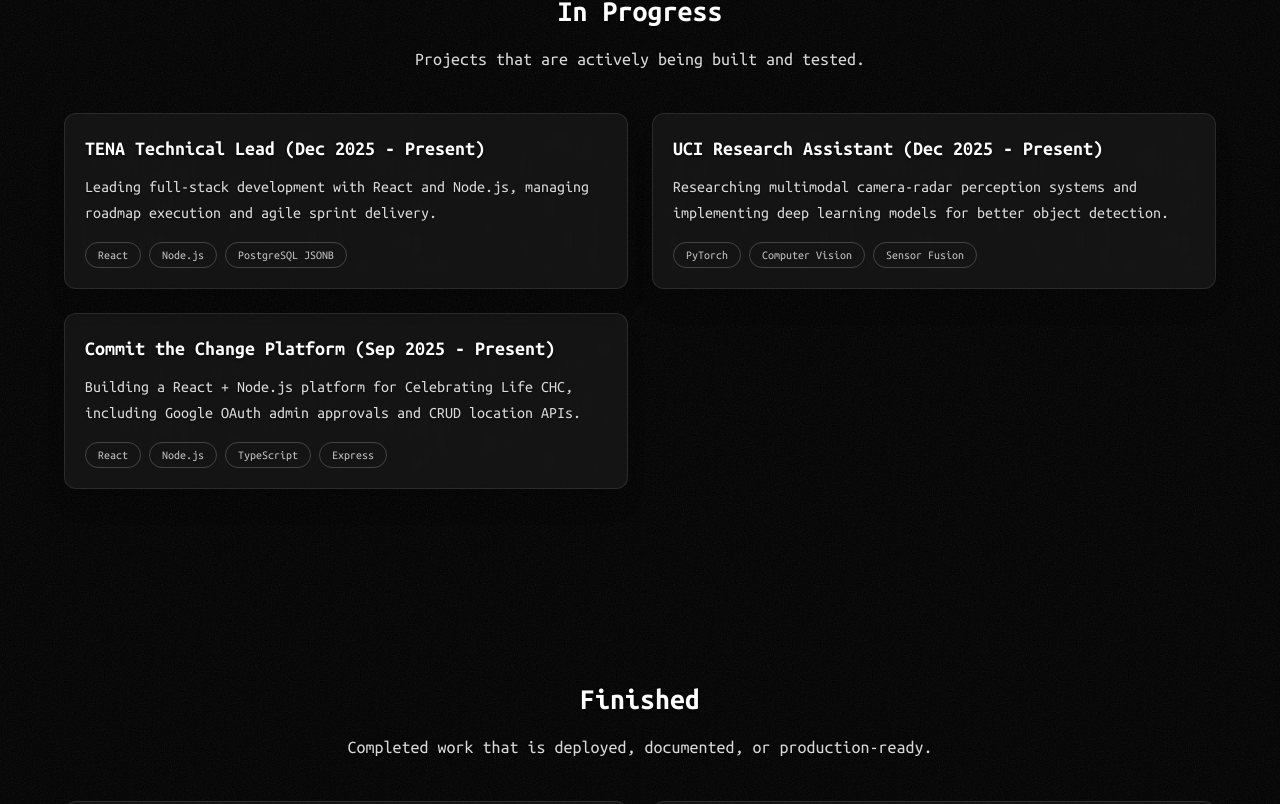
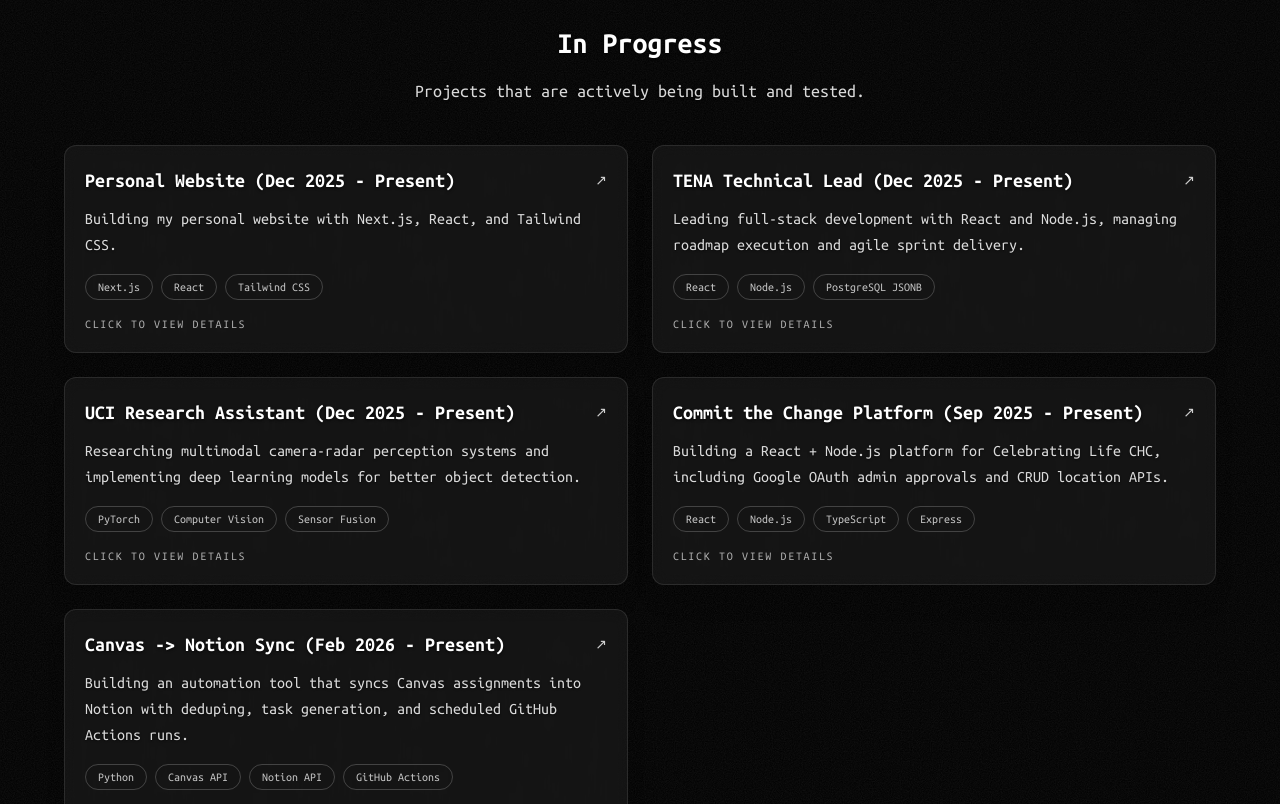
Before and after one commit to Cobby914/Personal_Website, a Next.js app: page /projects in a window 1280 px wide. Shown: the part 1456-2260 px from the top of the page. Built offline with nearby package versions, Linux system fonts and the light colour scheme.

Commit message:
Made each card have a function where if pressed becomes a modal.

```diff
--- a/components/projects/ProjectsPageContent.jsx
+++ b/components/projects/ProjectsPageContent.jsx
@@ -1,5 +1,6 @@
 "use client";
 
+import { useEffect, useState } from "react";
 import Link from "next/link";
 import AnimateOnScroll from "@/components/ui/AnimateOnScroll/AnimateOnScroll";
 import ScrambleText from "@/components/ui/ScrambleText/ScrambleText";
@@ -25,6 +26,21 @@
 
 const IN_PROGRESS_PROJECTS = [
   {
+    id: "progress-0",
+    title: "Personal Website (Dec 2025 - Present)",
+    summary:
+      "Building my personal website with Next.js, React, and Tailwind CSS.",
+    tech: ["Next.js", "React", "Tailwind CSS"],
+    details: [
+      "Developing page-level sections for About, Projects, and Hobbies with shared design patterns.",
+      "Improving UX through reveal animations, clearer content hierarchy, and responsive layouts.",
+      "Continuously updating project content, routing, and metadata as new work is completed.",
+    ],
+    resources: [
+      { label: "Live Site", href: "/", type: "Demo" },
+    ],
+  },
+  {
     id: "progress-1",
     title: "TENA Technical Lead (Dec 2025 - Present)",
     summary:
@@ -44,6 +60,30 @@
     summary:
       "Building a React + Node.js platform for Celebrating Life CHC, including Google OAuth admin approvals and CRUD location APIs.",
     tech: ["React", "Node.js", "TypeScript", "Express"],
+  },
+  {
+    id: "progress-4",
+    title: "Canvas -> Notion Sync (Feb 2026 - Present)",
+    summary:
+      "Building an automation tool that syncs Canvas assignments into Notion with deduping, task generation, and scheduled GitHub Actions runs.",
+    tech: ["Python", "Canvas API", "Notion API", "GitHub Actions"],
+    details: [
+      "Fetches upcoming Canvas assignments and syncs them to Notion while preventing duplicate entries.",
+      "Generates task tracker items with automatic priority and effort scoring based on due dates and points.",
+      "Runs automatically through GitHub Actions with secure environment-based credentials.",
+    ],
+    resources: [
+      {
+        label: "GitHub Repository",
+        href: "https://github.com/Cobby914/CanvasNotionSync",
+        type: "Repository",
+      },
+      {
+        label: "Project README",
+        href: "https://github.com/Cobby914/CanvasNotionSync#readme",
+        type: "Document",
+      },
+    ],
   },
 ];
 
@@ -78,13 +118,22 @@
   },
 ];
 
-function ProjectCard({ project, stagger = 0 }) {
+function ProjectCard({ project, stagger = 0, onOpen }) {
   return (
     <AnimateOnScroll stagger={stagger} as="article">
-      <div className="h-full rounded-xl border border-white/10 bg-white/5 p-5 shadow-xl backdrop-blur-sm">
-        <h3 className="text-xl font-semibold text-white" style={{ textShadow }}>
-          {project.title}
-        </h3>
+      <button
+        type="button"
+        onClick={() => onOpen(project)}
+        className="h-full w-full rounded-xl border border-white/10 bg-white/5 p-5 text-left shadow-xl backdrop-blur-sm transition hover:border-white/25"
+      >
+        <div className="flex items-start justify-between gap-4">
+          <h3 className="text-xl font-semibold text-white" style={{ textShadow }}>
+            {project.title}
+          </h3>
+          <span className="mt-1 inline-block text-sm text-white/80" aria-hidden="true">
+            ↗
+          </span>
+        </div>
         <p
           className="mt-3 text-sm leading-relaxed text-white/85 sm:text-base"
           style={{ textShadow: textShadowSoft }}
@@ -101,12 +150,15 @@
             </li>
           ))}
         </ul>
-      </div>
+        <p className="mt-4 text-xs uppercase tracking-[0.14em] text-white/65">
+          Click to view details
+        </p>
+      </button>
     </AnimateOnScroll>
   );
 }
 
-function ProjectStatusSection({ id, title, description, projects }) {
+function ProjectStatusSection({ id, title, description, projects, onOpenProject }) {
   return (
     <section id={id} className="relative w-full px-6 py-20 sm:px-8 md:py-24">
       <div className="mx-auto max-w-6xl">
@@ -126,11 +178,144 @@
         </AnimateOnScroll>
         <div className="grid gap-6 md:grid-cols-2">
           {projects.map((project, i) => (
-            <ProjectCard key={project.id} project={project} stagger={i * 90} />
+            <ProjectCard
+              key={project.id}
+              project={project}
+              stagger={i * 90}
+              onOpen={onOpenProject}
+            />
           ))}
         </div>
       </div>
     </section>
+  );
+}
+
+function ProjectDetailsModal({ project, onClose }) {
+  useEffect(() => {
+    if (!project) return undefined;
+
+    const onKeyDown = (event) => {
+      if (event.key === "Escape") {
+        onClose();
+      }
+    };
+
+    const previousOverflow = document.body.style.overflow;
+    document.body.style.overflow = "hidden";
+    window.addEventListener("keydown", onKeyDown);
+
+    return () => {
+      document.body.style.overflow = previousOverflow;
+      window.removeEventListener("keydown", onKeyDown);
+    };
+  }, [project, onClose]);
+
+  if (!project) return null;
+
+  return (
+    <div
+      className="fixed inset-0 z-[90] flex items-center justify-center bg-black/75 px-4 py-8 backdrop-blur-sm"
+      onClick={onClose}
+      role="presentation"
+    >
+      <div
+        className="max-h-[85vh] w-full max-w-3xl overflow-y-auto rounded-2xl border border-white/20 bg-[#0b0b0b]/95 p-6 text-white shadow-2xl sm:p-8"
+        onClick={(event) => event.stopPropagation()}
+        role="dialog"
+        aria-modal="true"
+        aria-label={`${project.title} details`}
+      >
+        <div className="flex items-start justify-between gap-4">
+          <h3 className="text-2xl font-bold sm:text-3xl" style={{ textShadow }}>
+            {project.title}
+          </h3>
+          <button
+            type="button"
+            onClick={onClose}
+            className="rounded-md border border-white/25 px-3 py-1 text-sm text-white/85 transition hover:bg-white/10"
+          >
+            Close
+          </button>
+        </div>
+
+        <p
+          className="mt-4 text-sm leading-relaxed text-white/85 sm:text-base"
+          style={{ textShadow: textShadowSoft }}
+        >
+          {project.summary}
+        </p>
+
+        <ul className="mt-4 flex flex-wrap gap-2">
+          {project.tech.map((item) => (
+            <li
+              key={`${project.id}-modal-${item}`}
+              className="rounded-full border border-white/20 px-3 py-1 text-xs text-white/75"
+            >
+              {item}
+            </li>
+          ))}
+        </ul>
+
+        <div className="mt-6 border-t border-white/15 pt-5">
+          <p className="text-xs font-semibold uppercase tracking-[0.16em] text-white/70">
+            Details
+          </p>
+          {project.details?.length ? (
+            <ul className="mt-3 space-y-2 text-sm leading-relaxed text-white/85">
+              {project.details.map((detail) => (
+                <li key={`${project.id}-${detail}`}>- {detail}</li>
+              ))}
+            </ul>
+          ) : (
+            <p className="mt-3 text-sm text-white/75">
+              More project notes and context will be added soon.
+            </p>
+          )}
+        </div>
+
+        <div className="mt-6 border-t border-white/15 pt-5">
+          <p className="text-xs font-semibold uppercase tracking-[0.16em] text-white/70">
+            Resources
+          </p>
+          {project.resources?.length ? (
+            <div className="mt-3 flex flex-wrap gap-2">
+              {project.resources.map((resource) => {
+                const isExternal = resource.href.startsWith("http");
+                const className =
+                  "inline-flex items-center gap-2 rounded-md border border-white/25 px-3 py-1.5 text-xs text-white/85 transition hover:bg-white/10";
+
+                if (isExternal) {
+                  return (
+                    <a
+                      key={`${project.id}-${resource.label}`}
+                      href={resource.href}
+                      target="_blank"
+                      rel="noopener noreferrer"
+                      className={className}
+                    >
+                      <span>{resource.type}:</span>
+                      <span>{resource.label}</span>
+                    </a>
+                  );
+                }
+
+                return (
+                  <Link key={`${project.id}-${resource.label}`} href={resource.href} className={className}>
+                    <span>{resource.type}:</span>
+                    <span>{resource.label}</span>
+                  </Link>
+                );
+              })}
+            </div>
+          ) : (
+            <p className="mt-3 text-sm text-white/70">
+              No documents or videos added yet.
+            </p>
+          )}
+        </div>
+      </div>
+    </div>
   );
 }
 
@@ -175,6 +360,8 @@
 }
 
 export default function ProjectsPageContent() {
+  const [activeProject, setActiveProject] = useState(null);
+
   return (
     <>
       <section
@@ -213,6 +400,7 @@
         title="Planning"
         description="Ideas and concepts that are currently being researched and scoped."
         projects={PLANNING_PROJECTS}
+        onOpenProject={setActiveProject}
       />
 
       <ProjectStatusSection
@@ -220,6 +408,7 @@
         title="In Progress"
         description="Projects that are actively being built and tested."
         projects={IN_PROGRESS_PROJECTS}
+        onOpenProject={setActiveProject}
       />
 
       <ProjectStatusSection
@@ -227,9 +416,11 @@
         title="Finished"
         description="Completed work that is deployed, documented, or production-ready."
         projects={FINISHED_PROJECTS}
+        onOpenProject={setActiveProject}
       />
 
       <GitHubRevealSection />
+      <ProjectDetailsModal project={activeProject} onClose={() => setActiveProject(null)} />
     </>
   );
 }
```
